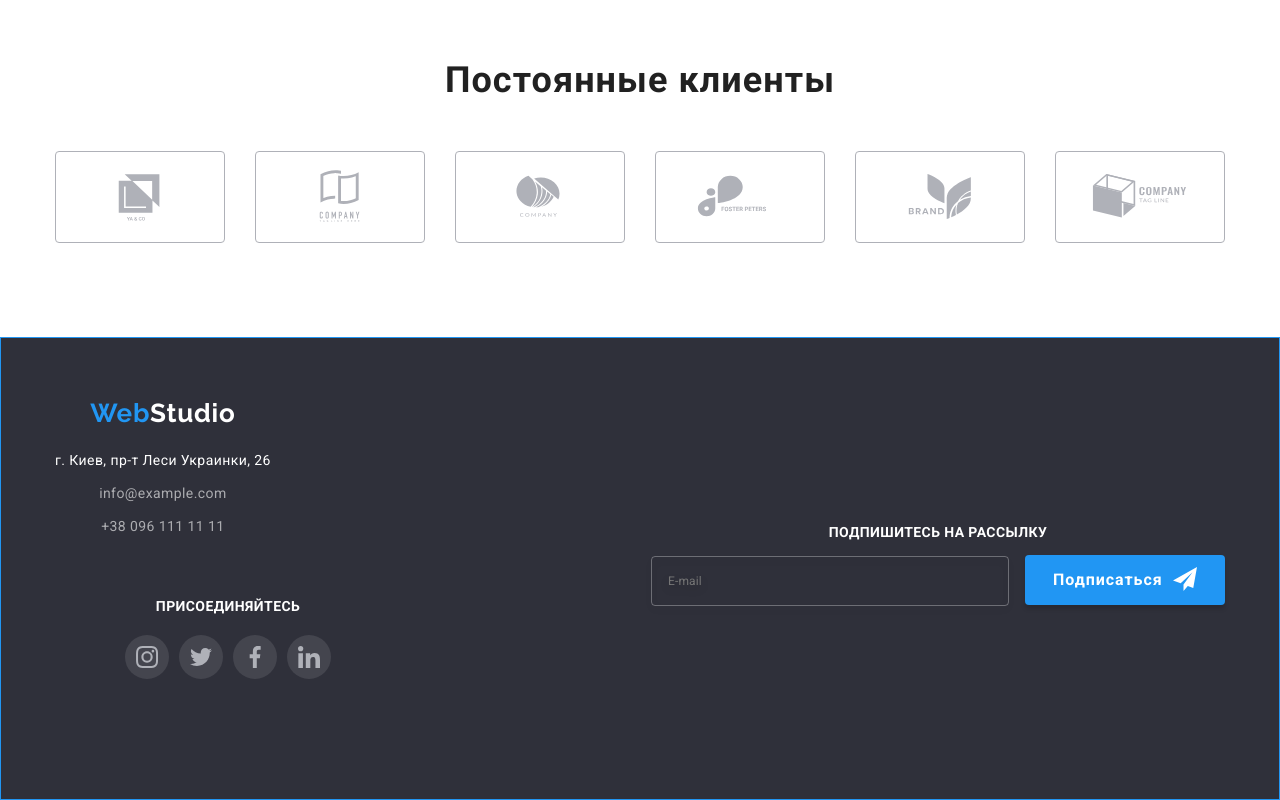
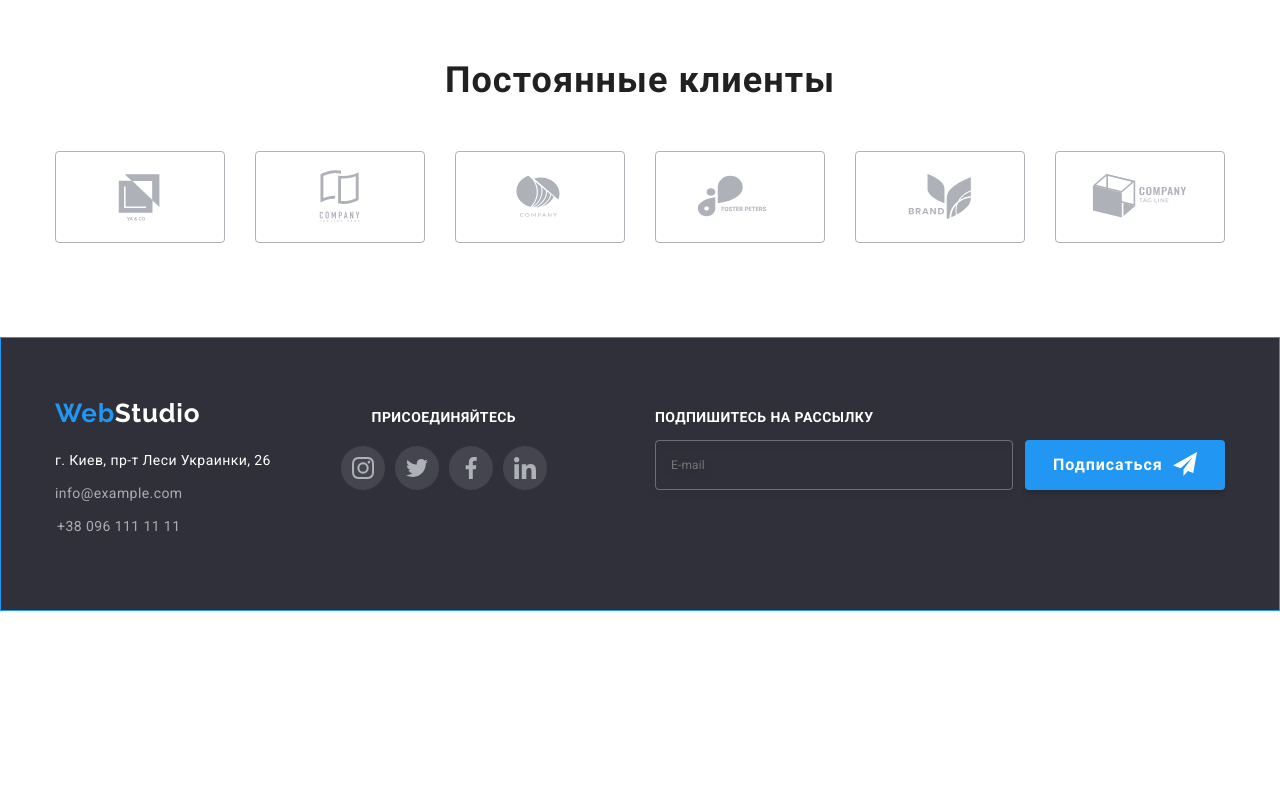
Before and after one commit to CherednikNatalya/goit-markup-hw-08, a plain HTML site: page index.html in a window 1280 px wide. Shown: the part 1839-2639 px from the top of the page. After the commit the page ends 2450 px from the top, so only its background shows below. Drawn offline with nearby package versions, Linux system fonts and the light colour scheme.

Commit message:
Закончила футер

```diff
--- a/index.html
+++ b/index.html
@@ -399,7 +399,7 @@
 
     <li class="subscription">
         <p class="subscription__title">Подпишитесь на рассылку</p>
-        <form action="">
+        <form  class="subscription_form" action="">
             <input class="subscription__input subscription__input-text" type="text" name="" id="" placeholder="E-mail">
             <button class="button button--subscription" type="submit">Подписаться
                 <span><svg class="subscription__icon" width="24" height="24">
--- a/sass/components/_subscription.scss
+++ b/sass/components/_subscription.scss
@@ -1,12 +1,34 @@
 .subscription {
 
   @include tablet {
-
+    display: flex;
+  flex-direction: column;
+  flex-wrap: wrap;
+  align-items: center;
+  text-align: center;
+  margin-left: 151px;
     }
   @include desktop {
+    display: flex;
+  flex-direction: column;
+      align-items: flex-start;
     position: absolute;
  right: 0;
     }
+}
+
+.subscription_form {
+  @include tablet {
+  display: flex;
+  flex-direction: column;
+  flex-wrap: wrap;
+  align-items: center;
+  text-align: center;
+  }
+   @include desktop {
+display: flex;
+  flex-direction: row;
+}
 }
 
 .subscription__title {
@@ -16,6 +38,10 @@ line-height: 1.14;
 letter-spacing: 0.03em;
 text-transform: uppercase;
 color: #FFFFFF;
+margin-top: 12px;
+@include desktop {
+  margin-left: 0;
+}
 }
 
 .subscription__input {
@@ -27,14 +53,12 @@ height: 50px;
 background-color: transparent;
 margin-bottom: 20px;
  padding: 15px;
- @include tablet {
 
-    }
   @include desktop {
   width: 358px;
 height: 50px;
 margin-right: 12px;
- padding-left: 16px;
+margin-bottom: 0;
     }
 }
 
@@ -43,9 +67,7 @@ font-size: 16px;
 line-height: 1.25;
 letter-spacing: 0.01em;
 color: rgba(255, 255, 255, 0.6);
-@include tablet {
 
-    }
   @include desktop {
     font-size: 12px;
 line-height: 1.17;
--- a/sass/layout/_footer.scss
+++ b/sass/layout/_footer.scss
@@ -5,31 +5,41 @@
   border: 1px solid #2196F3;
 }
 
-  @include tablet {
-
-    }
-  @include desktop {
-
-    }
-
 .position {
   display: flex;
   flex-direction: column;
   justify-content: center;
   text-align: center;
 
+   @include tablet  {
+    flex-direction: row;
+     flex-wrap: wrap;
+     justify-content: flex-start;
+    }
 
-   @include tablet  {
+  @include desktop {
+   align-items: flex-start;
+   position: relative;
+    }
+}
 
+.communications {
+  @include tablet {
+    margin-left: 61px;
     }
   @include desktop {
+     margin-left: 0;
+     display: flex;
      align-items: flex-start;
-  position: relative;
+     flex-direction: column;
     }
 }
 
 .communications_item {
   margin-bottom: 60px;
+  @include desktop {
+     margin-bottom: 0;
+    }
 }
 
 .communications__list {
@@ -37,9 +47,7 @@ padding-top: 0;
   margin-bottom: 8px;
   font-family: 'Roboto';
 font-style: normal;
-@include tablet {
 
-    }
   @include desktop {
       margin-bottom: 9px;
     }
@@ -64,14 +72,12 @@ text-decoration: none;
   text-align: center;
 
    @include tablet {
-
+     margin-left: 165px;
     }
   @include desktop {
       margin-left: 70px;
     }
-
 }
-
 
 .footer-socials__title {
   margin-top: 0;
@@ -82,4 +88,8 @@ line-height: 1.14;
 letter-spacing: 0.03em;
 text-transform: uppercase;
 color: #FFFFFF;
+
+@include desktop {
+margin-top: 12px;
 }
+}
```
Also changed, not shown: CSS/main.css, CSS/main.min.css, 2 other files.
